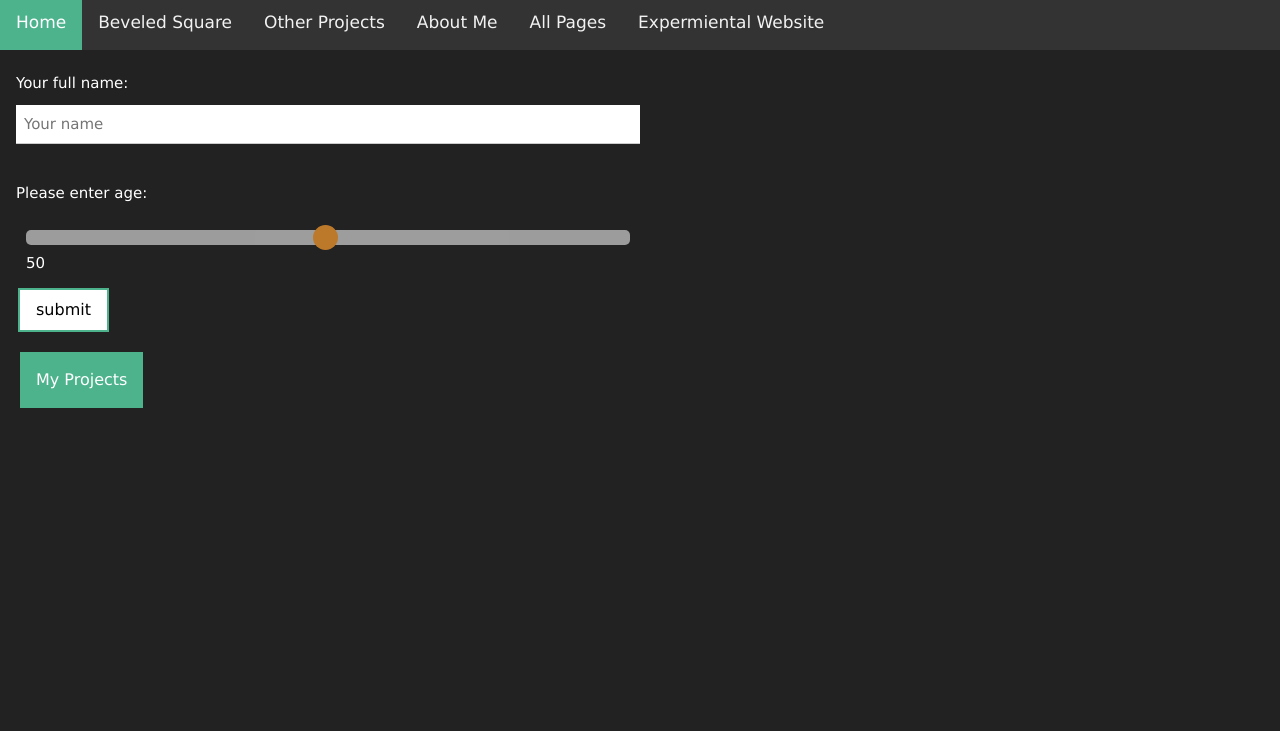
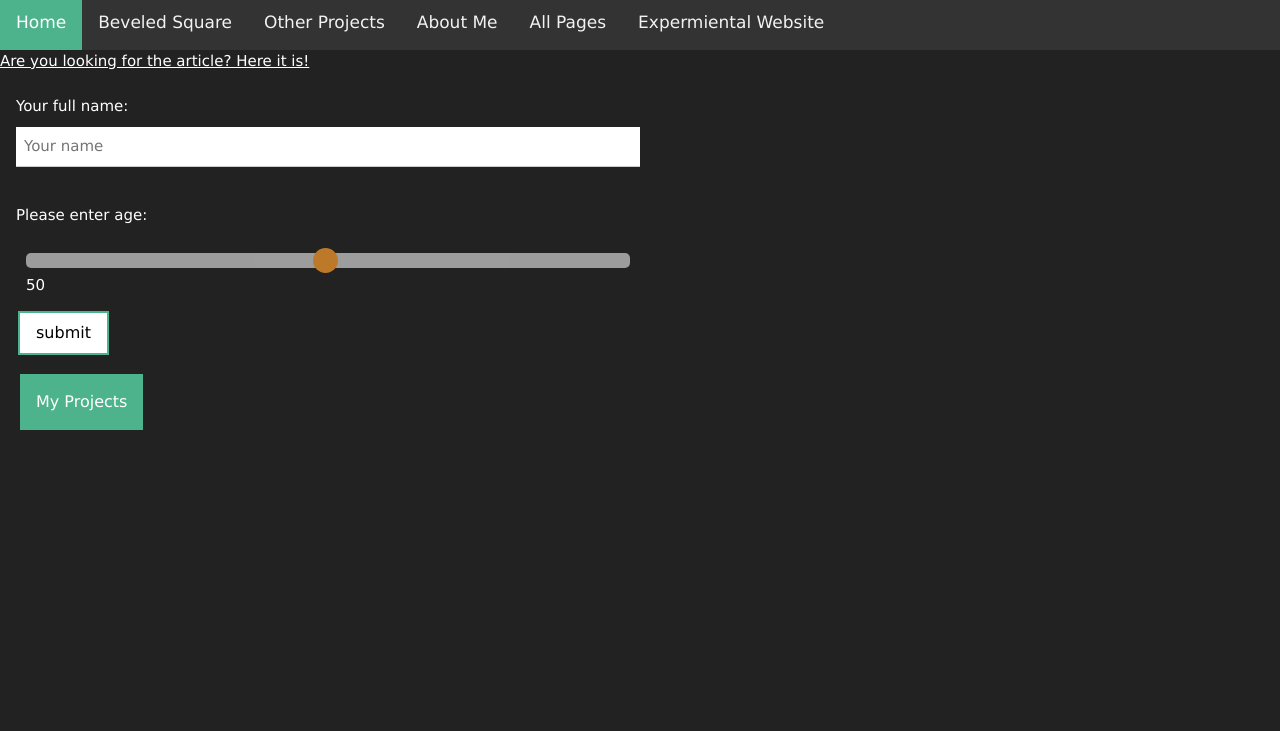
Before and after one commit to virat2010/My-website, a plain HTML site: page index.html in a window 1280 px wide. Shown: the part 69-800 px from the top of the page. Drawn offline with nearby package versions, Linux system fonts and the light colour scheme.

Commit message:
Update index.html

```diff
--- a/index.html
+++ b/index.html
@@ -27,6 +27,7 @@
 </head>
 
 <body>
+    <a style="margin-bottom:10px;margin-right:10px;" href="/article">Are you looking for the article? Here it is!</a>
     <form class="w3-container"><br>
     <div style="padding-bottom: 10px;">
     <label>Your full name:</label>
```
